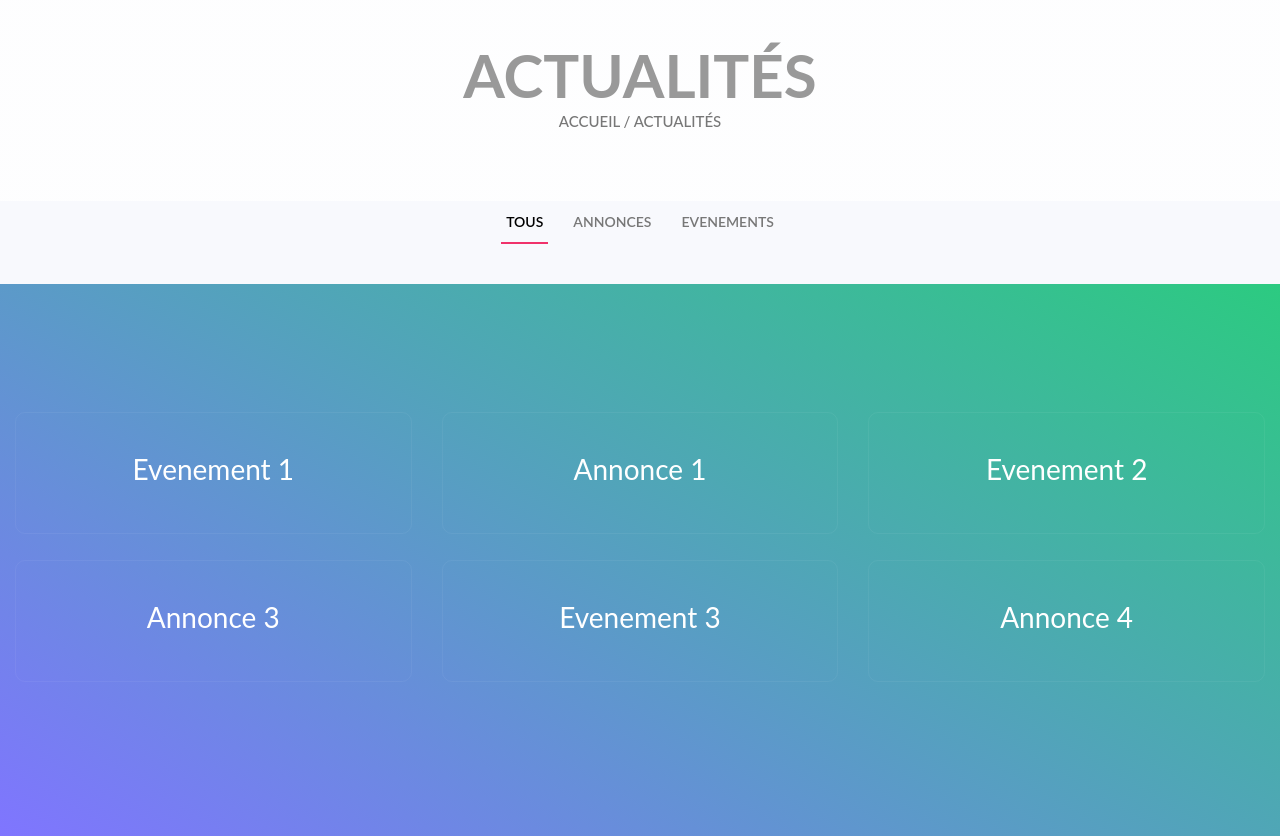
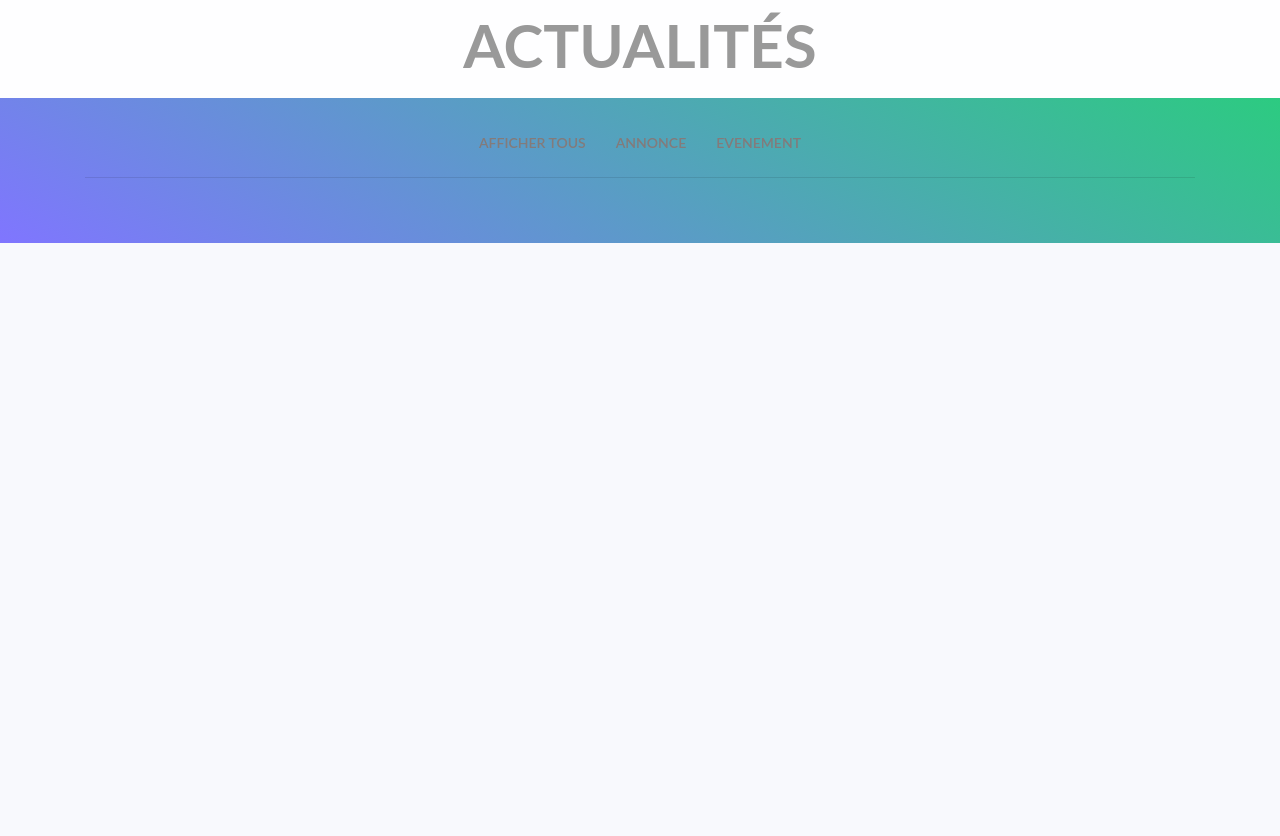
Before and after one commit to Diary13/final-classrooms-management-app, a React (Create React App) app: page /actualite in a window 1280 px wide. After the commit the page ends 800 px from the top, so only its background shows below. Built offline with nearby package versions, Linux system fonts and the light colour scheme.

Commit message:
Actuality latest Commit

```diff
--- a/package.json
+++ b/package.json
@@ -15,9 +15,11 @@
     "@types/react-dom": "^17.0.0",
     "axios": "^0.24.0",
     "bootstrap": "^5.1.3",
+    "isotope-layout": "^3.0.6",
     "jquery": "^3.6.0",
     "react": "^17.0.2",
     "react-dom": "^17.0.2",
+    "react-isotope": "^1.0.7",
     "react-router-dom": "^6.0.2",
     "react-scripts": "4.0.3",
     "typescript": "^4.1.2",
--- a/src/pages/Actualite/actualite.css
+++ b/src/pages/Actualite/actualite.css
@@ -94,7 +94,7 @@
 
 .top-bar {
     color: #333;
-    padding: 50px 0 50px;
+    padding: 20px 0 20px;
     background: -webkit-linear-gradient( rgba(255, 255, 255, .8), rgba(255, 255, 255, .8));
     background: linear-gradient( rgba(255, 255, 255, .8), rgba(255, 255, 255, .8));
     background-size: cover;
@@ -109,23 +109,6 @@
     font-weight: 700;
     color: #999;
     line-height: 50px;
-}
-
-.top-bar p {
-    font-size: 15px;
-    text-transform: uppercase;
-    font-weight: 500;
-    color: #777;
-}
-
-.top-bar p a {
-    color: #777;
-}
-
-.top-bar p a:hover,
-.top-bar p a:focus {
-    color: #555;
-    text-decoration: none;
 }
 
 /* Nav Actualite CSS
@@ -282,13 +265,13 @@
     font-weight: 600;
     text-transform: uppercase;
     border: none;
-    color: #777;
+    color: rgb(131, 123, 123);
     outline: none;
     background: none;
   }
 
   .actuality-filter button:hover {
-    border-bottom: 2px solid #f0326b;
+    border: 1px solid #f0326b;
     color: #000;
   }
 
@@ -348,16 +331,13 @@
     color: #fff;
   }
 
-
-
-
 /* Section Actualite CSS
 ==================================================*/
 #actualites {
     position: relative;
     background-size: cover;
     background-image: linear-gradient(30deg, rgba(121, 110, 255, 0.95) 0%, rgba(33, 200, 122, 0.95) 100%);
-    padding:10% 0% ;
+    padding:2% 0% ;
   }
 
   #actualites:before {
@@ -367,6 +347,10 @@
     top: 0px;
     width: 100%;
     height: 100%;
+  }
+
+  .show{
+    display: block;
   }
 
   .web-actuality-block {
@@ -402,3 +386,16 @@
 
   /* Section Actuality CSS (in Litle Screen)
 ==================================================*/
+
+.container-show {
+  overflow: hidden;
+}
+
+.filterDiv {
+  display: none; /* Hidden by default */
+}
+
+/* The "show" class is added to the filtered elements */
+.show {
+  display: block;
+}
--- a/src/pages/Actualite/actualite.tsx
+++ b/src/pages/Actualite/actualite.tsx
@@ -1,8 +1,59 @@
 import React from 'react';
 import './actualite.css';
 
+
+filterSelection("all")
+function filterSelection(filter:string) {
+  var x, i;
+  x = document.getElementsByClassName("filterDiv");
+  if (filter == "all") filter = "";
+  // Add the "show" class (display:block) to the filtered elements, and remove the "show" class from the elements that are not selected
+  for (i = 0; i < x.length; i++) {
+    RemoveClass(x[i], "show");
+    if (x[i].className.indexOf(filter) > -1) AddClass(x[i], "show");
+  }
+}
+
+// Show filtered elements
+function AddClass(element:any, name:string) {
+  var i, arr1, arr2;
+  arr1 = element.className.split(" ");
+  arr2 = name.split(" ");
+  for (i = 0; i < arr2.length; i++) {
+    if (arr1.indexOf(arr2[i]) == -1) {
+      element.className += " " + arr2[i];
+    }
+  }
+}
+
+// Hide elements that are not selected
+function RemoveClass(element:any, name:string) {
+  var i, arr1, arr2;
+  arr1 = element.className.split(" ");
+  arr2 = name.split(" ");
+  for (i = 0; i < arr2.length; i++) {
+    while (arr1.indexOf(arr2[i]) > -1) {
+      arr1.splice(arr1.indexOf(arr2[i]), 1);
+    }
+  }
+  element.className = arr1.join(" ");
+}
+
+// Add active class to the current control button (highlight it)
+// var btnContainer:any = document.getElementById("BtnContainer");
+// var btns = btnContainer.getElementsByClassName("button");
+// for (var i = 0; i < btnContainer.getElementsByClassName("button").length; i++) {
+//   btnContainer.getElementsByClassName("button")[i].addEventListener("click", function() {
+//     var current = document.getElementsByClassName("active");
+//     current[0].className = current[0].className.replace(" active", "");
+//     current[0].className += " active";
+//   });
+// }
+
 const actualite = () => {
+
     return (
+
         <div className='Page_Actialite'>
             {/* //PreLoader */}
             {/* <div id="preloader">
@@ -23,73 +74,56 @@ const actualite = () => {
             {/* // top bar  */}
             <div className="top-bar">
                 <h1>Actualités</h1>
-                <p><a href="#">Accueil</a> / Actualités</p>
             </div>
 
-            {/* <div className="main-container actualite-inner clearfix"> */}
+            <section className="actuality section" id="actualites">
+              <div className="container">
+                <div className="row">
+                  <div className="col-lg-12">
+                    <div className="actuality-filter" id="BtnContainer">
+                      <button className="btn btn-info" onClick={() => filterSelection("all")}> Afficher Tous</button>
+                      <button className="btn btn-info" onClick={() => filterSelection('Ad')}> Annonce  </button>
+                      <button className="btn btn-info" onClick={() => filterSelection('Event')}> Evenement</button>
+                   <hr />
+                    </div>
+                  </div>
+                 <div className="container">
+                    <div className="row container-show">
+                      <div className="col-lg-4 col-sm-6 col-md-6 mb-30">
+                          <div className="web-actuality-block filterDiv Ad">
+                              <h3>Affichage 1</h3>
+                          </div>
+                      </div>
+                      <div className="col-lg-4 col-sm-6 col-md-6 mb-30 filterDiv Event">
+                          <div className="web-actuality-block">
+                              <h3>Evenement 1</h3>
+                          </div>
+                      </div>
+                      <div className="col-lg-4 col-sm-6 col-md-6 mb-30 filterDiv Ad">
+                          <div className="web-actuality-block">
+                              <h3>Affichage 2</h3>
+                          </div>
+                      </div>
 
-            {/* //Actualité div */}
-            <div className="actualite-div">
-                <div className="actualite">
-                   <div className="row">
-                        <div className="col-lg-12">
-                            <div className="actuality-filter">
-                                <button className="active" type="button" data-filter='all'>Tous</button>
-                                <button type="button" data-filter='.annonce'>Annonces</button>
-                                <button type="button" data-filter='.event'>Evenements</button>
-                            </div>
-                        </div>
-                   </div>
+                      <div className="col-lg-4 col-sm-6 col-md-6 filterDiv Event">
+                          <div className="web-actuality-block">
+                              <h3>Evenement 2</h3>
+                          </div>
+                      </div>
+                      <div className="col-lg-4 col-sm-6 col-md-6 filterDiv Ad">
+                          <div className="web-actuality-block">
+                              <h3>Affichage 3</h3>
+                          </div>
+                      </div>
+                      <div className="col-lg-4 col-sm-6 col-md-6 filterDiv Event">
+                          <div className="web-actuality-block">
+                              <h3>Evenement 3</h3>
+                          </div>
+                      </div>
+                  </div>
                 </div>
-            </div>
-
-            {/* //Liste Actualité div */}
-
-
-
-            {/* //Section Actualité div */}
-            <section className="section" id="actualites">
-                <div className="container-fluid">
-                    <div className="row">
-
-                        <div className="col-lg-4 col-sm-6 col-md-6 mb-3 event" data-category="event">
-                            <div className="web-actuality-block">
-                                <h3>Evenement 1</h3>
-                            </div>
-                        </div>
-
-                        <div className="col-lg-4 col-sm-6 col-md-6 mb-3 annonce" data-category="annonce">
-                            <div className="web-actuality-block">
-                                <h3>Annonce 1</h3>
-                            </div>
-                        </div>
-
-                        <div className="col-lg-4 col-sm-6 col-md-6 mb-3 event" data-category="event">
-                            <div className="web-actuality-block">
-                                <h3>Evenement 2</h3>
-                            </div>
-                        </div>
-
-                        <div className="col-lg-4 col-sm-6 col-md-6 mb-3 annonce" data-category="annonce">
-                            <div className="web-actuality-block">
-                                <h3>Annonce 3</h3>
-                            </div>
-                        </div>
-
-                        <div className="col-lg-4 col-sm-6 col-md-6 mb-3 event" data-category="event">
-                            <div className="web-actuality-block">
-                                <h3>Evenement 3</h3>
-                            </div>
-                        </div>
-
-                        <div className="col-lg-4 col-sm-6 col-md-6 mb-3 annonce"  data-category="annonce">
-                            <div className="web-actuality-block">
-                                <h3>Annonce 4</h3>
-                            </div>
-                        </div>
-
-                    </div>
                 </div>
+              </div>
             </section>
         </div>
     );
```
